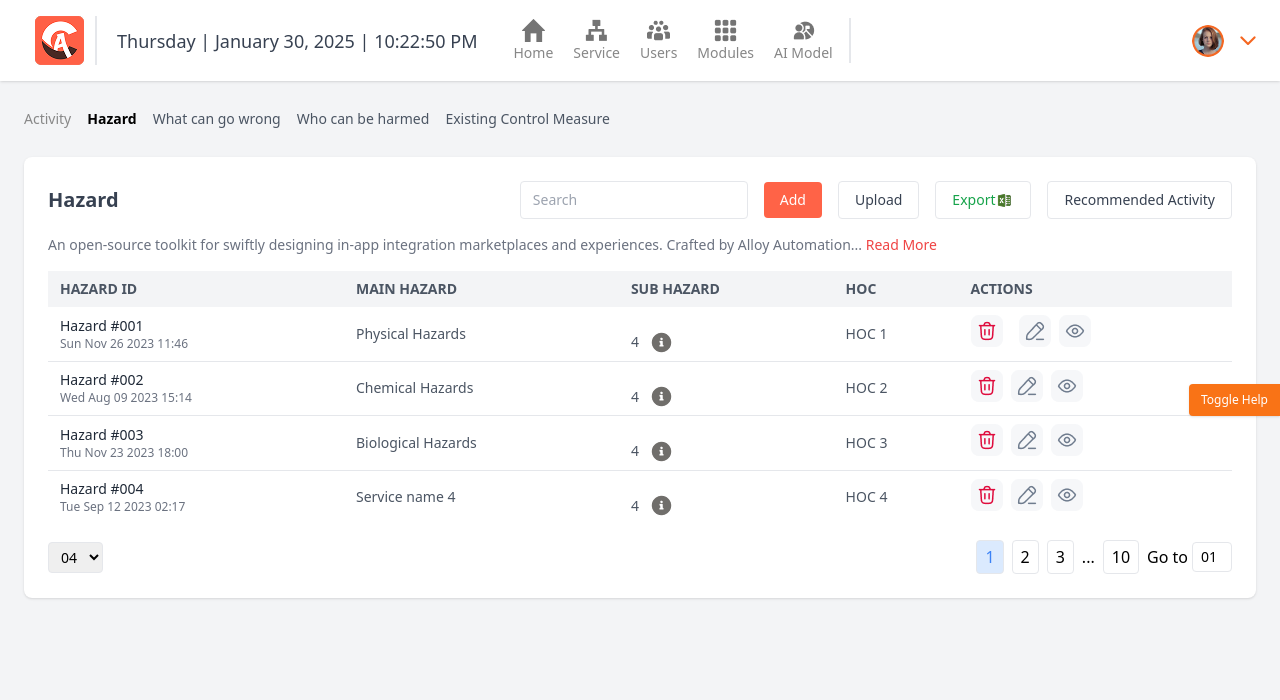
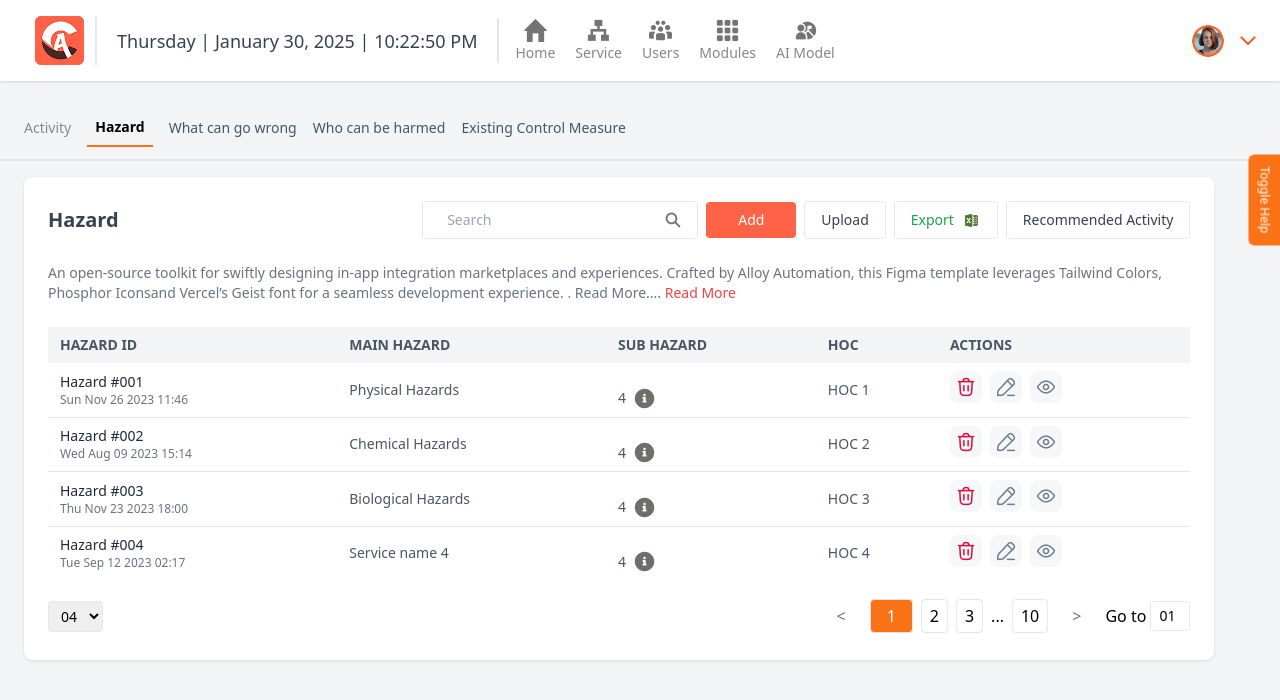
Before and after one commit to bankarbhushan/CEIDE, a plain HTML site: page Dashbord/index.html in a window 1280 px wide. Drawn offline with nearby package versions, Linux system fonts and the light colour scheme; a web font is replaced by a local one.

Commit message:
updated code

```diff
--- a/Dashbord/index.html
+++ b/Dashbord/index.html
@@ -5,6 +5,16 @@
     <meta name="viewport" content="width=device-width, initial-scale=1.0" />
     <title>Hazard Dashboard</title>
     <script src="https://cdn.tailwindcss.com"></script>
+    <link
+      href="https://fonts.googleapis.com/css2?family=Adamina&display=swap"
+      rel="stylesheet"
+    />
+
+    <style>
+      body {
+        font-family: "Adamina", serif;
+      }
+    </style>
   </head>
   <body class="bg-gray-100 font-sans">
     <!-- Header -->
@@ -17,7 +27,7 @@
           Thursday | January 30, 2025 | 10:22:50 PM
         </div>
 
-        <div class="flex justify-between gap-5 border-r-2 border-gray-200 px-4">
+        <div class="flex justify-between gap-5 border-l-2 border-gray-200 px-4">
           <div class="items-center justify-between flex flex-col">
             <img src="./home.png" alt="" />
             <p class="text-sm text-[#878787]">Home</p>
@@ -49,48 +59,60 @@
     </div>
 
     <!-- Navigation Tabs -->
-    <div class="mt-4 px-6 py-3 flex space-x-4 text-sm text-gray-600">
+    <div class="mt-4 px-6 py-3 flex space-x-4 text-sm text-gray-600 border-b-2">
       <button class="text-[#888888] font-medium">Activity</button>
-      <button class="text-black font-bold">Hazard</button>
+      <button class="text-black font-bold border-b-2 border-orange-500 p-2">
+        Hazard
+      </button>
       <button>What can go wrong</button>
       <button>Who can be harmed</button>
       <button>Existing Control Measure</button>
     </div>
 
     <!-- Main Content -->
-    <div class="bg-white mx-6 mt-4 rounded-lg shadow px-6 py-6">
+    <div class="bg-white mx-6 mt-4 w-[93%] rounded-lg shadow px-6 py-6">
       <div class="flex justify-between items-center mb-4">
         <h2 class="text-xl font-semibold text-gray-700">Hazard</h2>
-        <div class="flex gap-2 items-center space-x-2">
-          <input
-            type="text"
-            placeholder="Search"
-            class="border rounded px-3 py-2 text-sm"
-          />
+        <div class="flex items-center font-Adamina gap-2">
+          <div class="border rounded px-4 py-2 flex items-center">
+            <input
+              type="text"
+              placeholder="Search"
+              class="text-sm outline-none px-2"
+            />
+            <span class="ml-2">
+              <img src="./down.png" alt="dropdown" />
+            </span>
+          </div>
+
           <button
-            class="bg-[#FF6347] text-white px-4 py-2 rounded text-sm hover:bg-red-600"
+            class="bg-[#FF6347] text-white px-8 py-2 rounded text-sm hover:bg-red-600"
           >
             Add
           </button>
-          <div class="flex border rounded px-4 py-2 justify-between">
-            <div class="text-sm text-gray-700">Upload</div>
+
+          <div class="flex border rounded px-4 py-2 text-sm text-gray-700">
+            Upload
           </div>
 
           <button
             class="flex items-center border px-4 py-2 rounded text-sm text-green-600"
           >
             Export
-            <img src="./Microsoft Excel.png" alt="" />
+            <img src="./Microsoft Excel.png" alt="excel" class="ml-2" />
           </button>
+
           <button class="border px-4 py-2 rounded text-sm text-gray-700">
             Recommended Activity
           </button>
         </div>
       </div>
 
-      <p class="text-sm text-gray-500 mb-4">
+      <p class="text-sm text-gray-500 py-2 mb-4">
         An open-source toolkit for swiftly designing in-app integration
-        marketplaces and experiences. Crafted by Alloy Automation...
+        marketplaces and experiences. Crafted by Alloy Automation, this Figma
+        template leverages Tailwind Colors, Phosphor Iconsand Vercel’s Geist
+        font for a seamless development experience. . Read More....
         <a href="#" class="text-red-500">Read More</a>
       </p>
 
@@ -107,69 +129,66 @@
         <tbody class="bg-white divide-y divide-gray-200">
           <tr>
             <td class="px-3 py-2">
-              <div class="font-medium text-gray-800">Hazard #001</div>
+              <div class="text-sm text-gray-800">Hazard #001</div>
               <div class="text-xs text-gray-500">Sun Nov 26 2023 11:46</div>
             </td>
             <td class="px-3 py-2">Physical Hazards</td>
-            <td class="px-3 py-2 flex gap-3 items-center space-x-1">
-              4 <span><img src="./info.png" alt="" /></span>
+            <td class="px-3 py-2 flex items-center gap-2">
+              4 <img src="./info.png" alt="info" />
             </td>
             <td class="px-3 py-2">HOC 1</td>
             <td class="px-3 py-2 flex items-center space-x-2">
-              <button><img src="./delete.png" alt=""><button>
-              <button ><img src="./edit.png" alt=""></button>
-              <button ><img src="./eye.png" alt=""></button>
+              <button><img src="./delete.png" alt="delete" /></button>
+              <button><img src="./edit.png" alt="edit" /></button>
+              <button><img src="./eye.png" alt="view" /></button>
             </td>
           </tr>
           <tr>
             <td class="px-3 py-2">
-              <div class="font-medium text-gray-800">Hazard #002</div>
+              <div class="text-sm text-gray-800">Hazard #002</div>
               <div class="text-xs text-gray-500">Wed Aug 09 2023 15:14</div>
             </td>
             <td class="px-3 py-2">Chemical Hazards</td>
-            <td class="px-3 py-2 flex items-center gap-3 space-x-1">
-              4 <span><img src="./info.png" alt="" /></span>
+            <td class="px-3 py-2 flex items-center gap-2">
+              4 <img src="./info.png" alt="info" />
             </td>
             <td class="px-3 py-2">HOC 2</td>
             <td class="px-3 py-2 flex items-center space-x-2">
-              <button><img src="./delete.png" alt="" /></button>
-              <button ><img src="./edit.png" alt=""></button>
-              <button ><img src="./eye.png" alt=""></button>
-              </button>
+              <button><img src="./delete.png" alt="delete" /></button>
+              <button><img src="./edit.png" alt="edit" /></button>
+              <button><img src="./eye.png" alt="view" /></button>
             </td>
           </tr>
           <tr>
             <td class="px-3 py-2">
-              <div class="font-medium text-gray-800">Hazard #003</div>
+              <div class="text-sm text-gray-800">Hazard #003</div>
               <div class="text-xs text-gray-500">Thu Nov 23 2023 18:00</div>
             </td>
             <td class="px-3 py-2">Biological Hazards</td>
-            <td class="px-3 py-2 flex items-center gap-3 space-x-1">
-              4 <span><img src="./info.png" alt="" /></span>
+            <td class="px-3 py-2 flex items-center gap-2">
+              4 <img src="./info.png" alt="info" />
             </td>
             <td class="px-3 py-2">HOC 3</td>
             <td class="px-3 py-2 flex items-center space-x-2">
-              <button><img src="./delete.png" alt="" /></button>
-              <button ><img src="./edit.png" alt=""></button>
-              <button ><img src="./eye.png" alt=""></button>
-              </button>
+              <button><img src="./delete.png" alt="delete" /></button>
+              <button><img src="./edit.png" alt="edit" /></button>
+              <button><img src="./eye.png" alt="view" /></button>
             </td>
           </tr>
           <tr>
             <td class="px-3 py-2">
-              <div class="font-medium text-gray-800">Hazard #004</div>
+              <div class="text-sm text-gray-800">Hazard #004</div>
               <div class="text-xs text-gray-500">Tue Sep 12 2023 02:17</div>
             </td>
             <td class="px-3 py-2">Service name 4</td>
-            <td class="px-3 py-2 flex items-center gap-3 space-x-1">
-              4 <span><img src="./info.png" alt="" /></span>
+            <td class="px-3 py-2 flex items-center gap-2">
+              4 <img src="./info.png" alt="info" />
             </td>
             <td class="px-3 py-2">HOC 4</td>
             <td class="px-3 py-2 flex items-center space-x-2">
-              <button><img src="./delete.png" alt="" /></button>
-              <button ><img src="./edit.png" alt=""></button>
-              <button ><img src="./eye.png" alt=""></button>
-              </button>
+              <button><img src="./delete.png" alt="delete" /></button>
+              <button><img src="./edit.png" alt="edit" /></button>
+              <button><img src="./eye.png" alt="view" /></button>
             </td>
           </tr>
         </tbody>
@@ -181,13 +200,16 @@
           <option>04</option>
         </select>
         <div class="flex items-center space-x-2">
-          <button class="px-2 py-1 rounded border text-blue-500 bg-blue-100">
+          <button class="py-2 text-gray-500 px-4"><</button>
+          <button class="px-4 py-1 rounded border bg-orange-500 text-white">
             1
           </button>
           <button class="px-2 py-1 rounded border">2</button>
           <button class="px-2 py-1 rounded border">3</button>
           <span>...</span>
           <button class="px-2 py-1 rounded border">10</button>
+          <button class="py-2 text-gray-500 px-4">></button>
+
           <div class="flex items-center space-x-1">
             <span>Go to</span>
             <input
@@ -202,7 +224,7 @@
 
     <!-- Floating Help Button -->
     <button
-      class="fixed right-0 top-1/2 transform -translate-y-1/2 bg-orange-500 text-white px-3 py-2 rounded-l text-xs font-medium shadow"
+      class="fixed top-1/4 right-[-30px] transform -translate-y-1/2 rotate-90 bg-orange-500 text-white px-3 py-2 rounded-b-md text-xs font-medium z-50"
     >
       Toggle Help
     </button>
--- /dev/null
+++ b/Dashbord/tailwind.config.js
@@ -0,0 +1,10 @@
+// tailwind.config.js
+module.exports = {
+  theme: {
+    extend: {
+      fontFamily: {
+        poppins: ["Poppins", "sans-serif"],
+      },
+    },
+  },
+};
```
Also changed, not shown: Dashbord/down.png (added).
